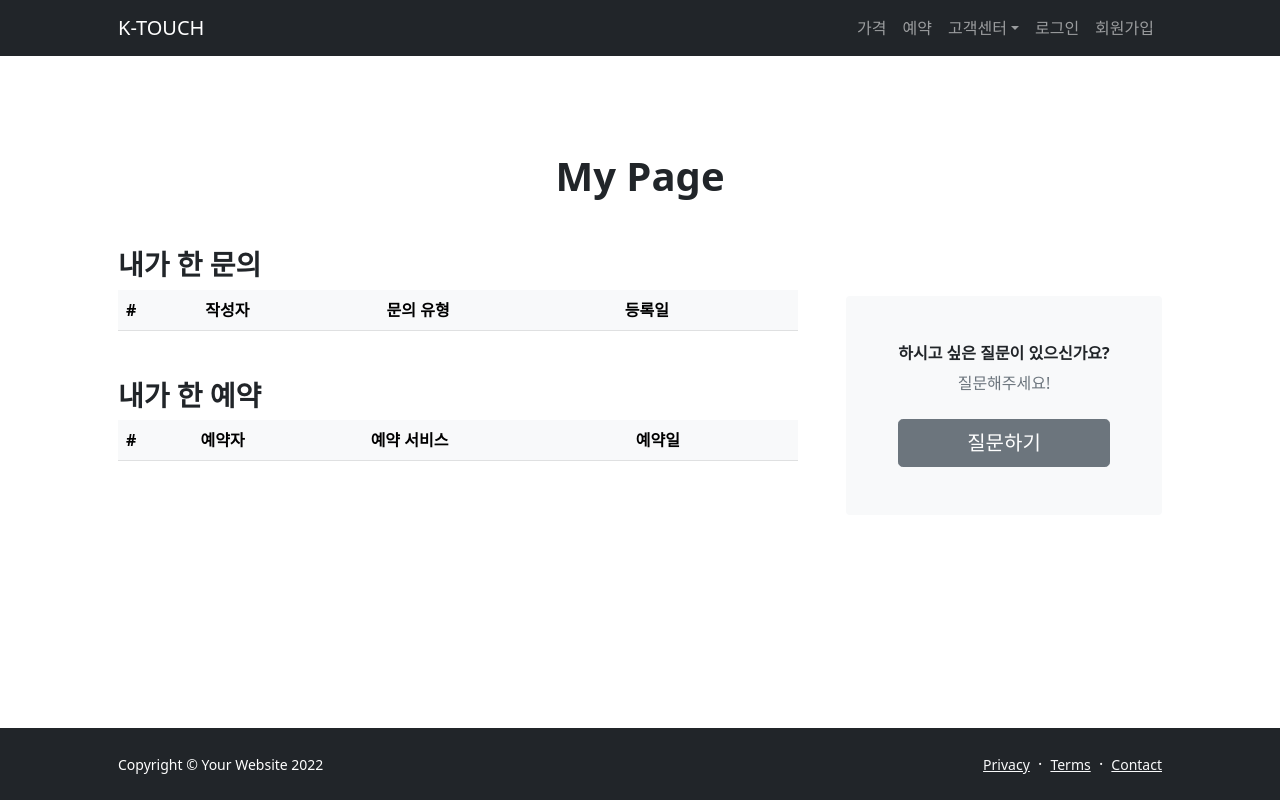
After one commit to R-J-Woo/K-TOUCH, a Django app: page /mypage/ in a window 1280 px wide. The commit adds this page. Run offline with Django 4.2, Linux system fonts and the light colour scheme; data comes from the database, SQL or seed files in the repository; both versions use the stored data as it was after the commit; lists and menus that the app fills with data are empty; some libraries are stand-ins or nearby versions.

Commit message:
마이페이지 template/view와 링크 설정

```diff
--- a/ktouch/ktouch/urls.py
+++ b/ktouch/ktouch/urls.py
@@ -15,7 +15,7 @@ Including another URLconf
 """
 from django.contrib import admin
 from django.urls import path
-from user.views import home, RegisterView, LoginView, logout, pricing
+from user.views import home, RegisterView, LoginView, logout, pricing, MyPage
 from question.views import QuestionList, QuestionCreate, QuestionDetail, faq, QuestionUpdate, QuestionDelete
 from answer.views import AnswerCreate
 from reservation.views import ReservationView
@@ -35,4 +35,5 @@ urlpatterns = [
     path('makereservation/', ReservationView.as_view()),
     path('faq/', faq),
     path('answer/create/', AnswerCreate.as_view()),
+    path('mypage/', MyPage.as_view()),
 ]
--- a/ktouch/reservation/views.py
+++ b/ktouch/reservation/views.py
@@ -1,5 +1,5 @@
 from django.shortcuts import render
-from django.views.generic import FormView
+from django.views.generic import FormView, UpdateView, DetailView
 from .forms import ReservationForm
 from .models import Reservation
 from user.models import User
--- a/ktouch/user/templates/base.html
+++ b/ktouch/user/templates/base.html
@@ -45,7 +45,7 @@
                             <a class="nav-link dropdown-toggle" id="navbarDropdownPortfolio" href="#" role="button"
                                 data-bs-toggle="dropdown" aria-expanded="false">마이페이지</a>
                             <ul class="dropdown-menu dropdown-menu-end" aria-labelledby="navbarDropdownPortfolio">
-                                <li><a class="dropdown-item" href="portfolio-overview.html">사용 내역</a></li>
+                                <li><a class="dropdown-item" href="/mypage/">사용자 활동</a></li>
                                 <li><a class="dropdown-item" href="portfolio-item.html">정보 수정</a></li>
                             </ul>
                         </li>
--- /dev/null
+++ b/ktouch/user/templates/myhistory.html
@@ -0,0 +1,80 @@
+{% extends "base.html" %}
+{% load humanize %}
+{% block contents %}
+<section class="py-5">
+    <div class="container px-5 my-5">
+        <div class="text-center mb-5">
+            <h1 class="fw-bolder">My Page</h1>
+        </div>
+        <div class="row gx-5">
+            <div class="col-xl-8">
+                <!-- FAQ Accordion 1-->
+                <!-- FAQ Accordion 2-->
+                <h3 class="fw-bolder">내가 한 문의</h3>
+                <table class="table table-light">
+                    <thead class="thead-light">
+                        <tr>
+                            <th scope="col">#</th>
+                            <th scope="col">작성자</th>
+                            <th scope="col">문의 유형</th>
+                            <th scope="col">등록일</th>
+                        </tr>
+                    </thead>
+                    <tbody class="text-dark">
+                        {% for question in object_list %}
+                        <tr>
+                            <th scope="row">{{ question.id }}</th>
+                            <th><a href="/question/{{ question.id }}/" class="text-decoration-none text-dark">
+                                    {{ question.user }}</a></th>
+                            <th>{{ question.category }}</th>
+                            <th>{{ question.register_date|date:'Y-m-d H:i' }}</th>
+                        </tr>
+                        {% endfor %}
+                    </tbody>
+                </table>
+                <h3 class="fw-bolder mt-lg-5">내가 한 예약</h3>
+                <table class="table table-light">
+                    <thead class="thead-light">
+                        <tr>
+                            <th scope="col">#</th>
+                            <th scope="col">예약자</th>
+                            <th scope="col">예약 서비스</th>
+                            <th scope="col">예약일</th>
+                        </tr>
+                    </thead>
+                    <tbody class="text-dark">
+                        {% for reservation in reservations %}
+                        <tr>
+                            <th scope="row">{{ reservation.id }}</th>
+                            <th><a href="/question/{{ question.id }}/" class="text-decoration-none text-dark">
+                                    {{ reservation.user }}</a></th>
+                            <th>{{ reservation.service }}</th>
+                            <th>{{ reservation.reservation_date|date:'Y-m-d H:i' }}</th>
+                        </tr>
+                        {% endfor %}
+                    </tbody>
+                </table>
+            </div>
+            <div class="col-xl-4">
+                <div class="card border-0 bg-light mt-xl-5">
+                    <div class="card-body p-4 py-lg-5">
+                        <div class="d-flex align-items-center justify-content-center">
+                            <div class="text-center">
+                                <div class="h6 fw-bolder">하시고 싶은 질문이 있으신가요?</div>
+                                <p class="text-muted mb-4">
+                                    질문해주세요!
+                                    <br />
+                                </p>
+                                <div class="d-grid"><button class="btn btn-secondary btn-lg" type="submit"><a
+                                            href="/question/create/"
+                                            class="text-decoration-none text-white">질문하기</a></button>
+                                </div>
+                            </div>
+                        </div>
+                    </div>
+                </div>
+            </div>
+        </div>
+    </div>
+</section>
+{% endblock %}
--- a/ktouch/user/views.py
+++ b/ktouch/user/views.py
@@ -1,7 +1,9 @@
 from distutils.log import Log
 from django.shortcuts import render, redirect
-from django.views.generic import FormView
+from django.views.generic import FormView, ListView
 from .forms import RegisterForm, LoginForm
+from question.models import Question
+from reservation.models import Reservation
 # Create your views here.
 
 
@@ -34,3 +36,20 @@ def logout(request):
 
 def pricing(request):  # 가격
     return render(request, 'pricing.html')
+
+
+class MyPage(ListView):
+    template_name = 'myhistory.html'
+    paginate_by = 2
+    page_kwarg = 'page'
+
+    def get_queryset(self, **kwargs):
+        queryset = Question.objects.filter(
+            user__uid=self.request.session.get('uid'))
+        return queryset
+
+    def get_context_data(self, **kwargs):
+        context = super().get_context_data(**kwargs)
+        context['reservations'] = Reservation.objects.filter(
+            user__uid=self.request.session.get('uid'))
+        return context
```
Also changed, not shown: ktouch/user/templates/home.html (+9 -6 lines), ktouch/db.sqlite3.
